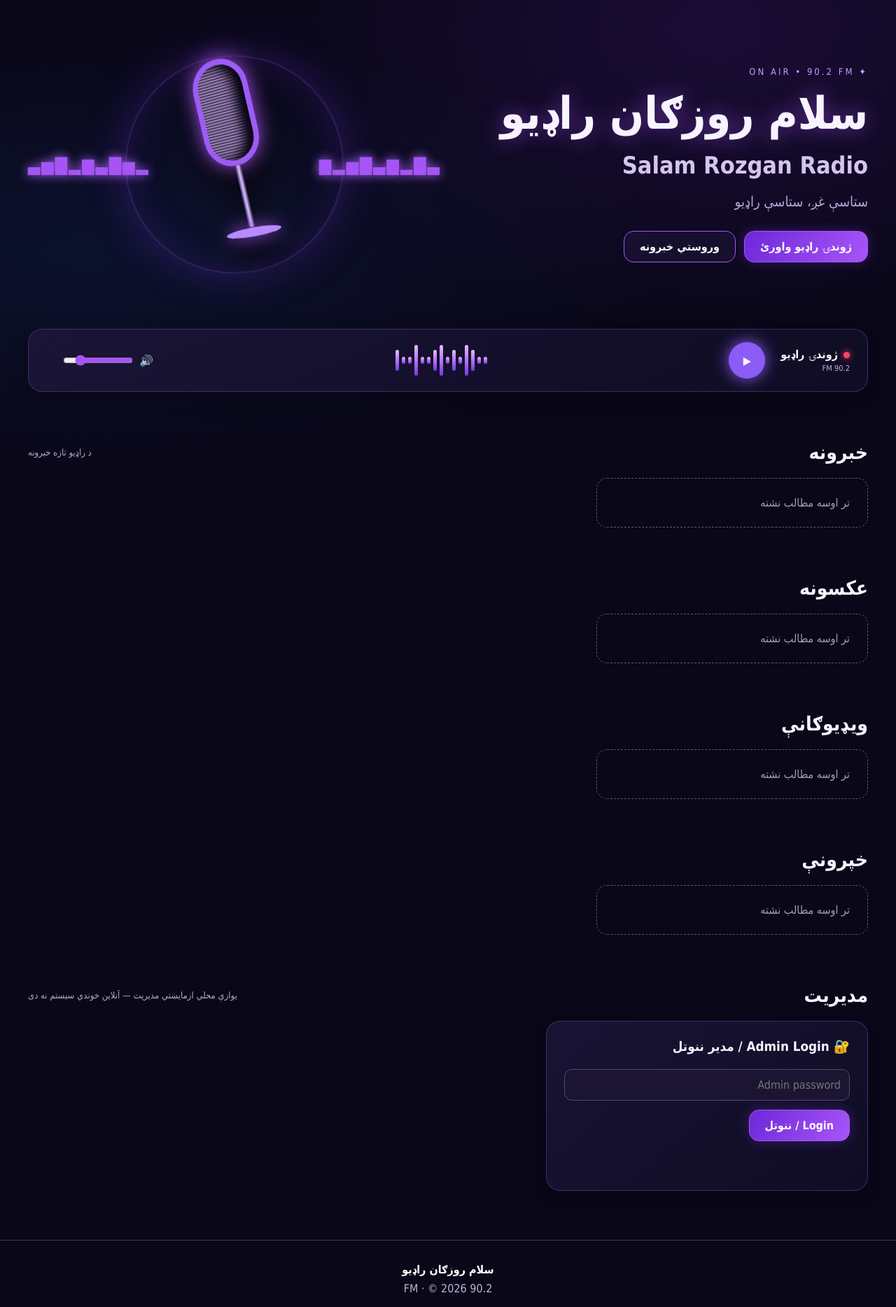
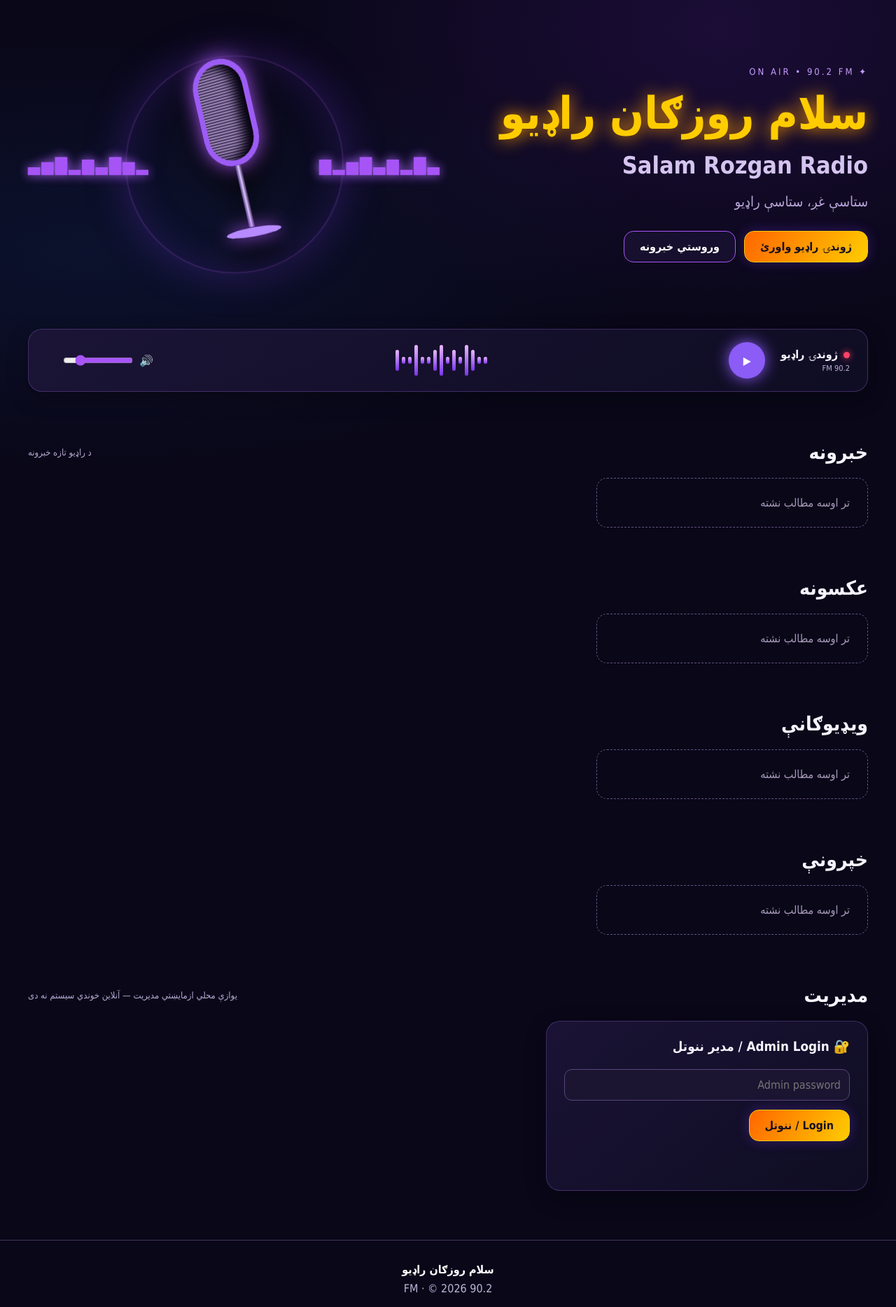
Before and after one commit to Afghan0012-ux/Salam-rozgan-radio, a Flask app: page / in a window 1280 px wide. Shown: the part 80-1948 px from the top of the page at 70% size. Run offline with Flask 3, Linux system fonts and the light colour scheme; data that the repository does not hold is empty; parts of the project's set-up code (start-up, migrations or seed data) failed here and were passed over.

Commit message:
Update style.css

```diff
--- a/static/style.css
+++ b/static/style.css
@@ -44,3 +44,14 @@
     transition: none;
   }
 }
+/* د سلام روزګان راډیو نوی ډیزاین */
+.hero h1 {
+  color: #ffcc00;
+  text-shadow: 0 0 25px #ff9900;
+}
+
+.primary {
+  background: linear-gradient(120deg, #ff6600, #ffcc00);
+  color: #171020;
+  border-color: #ffcc00;
+}
```
